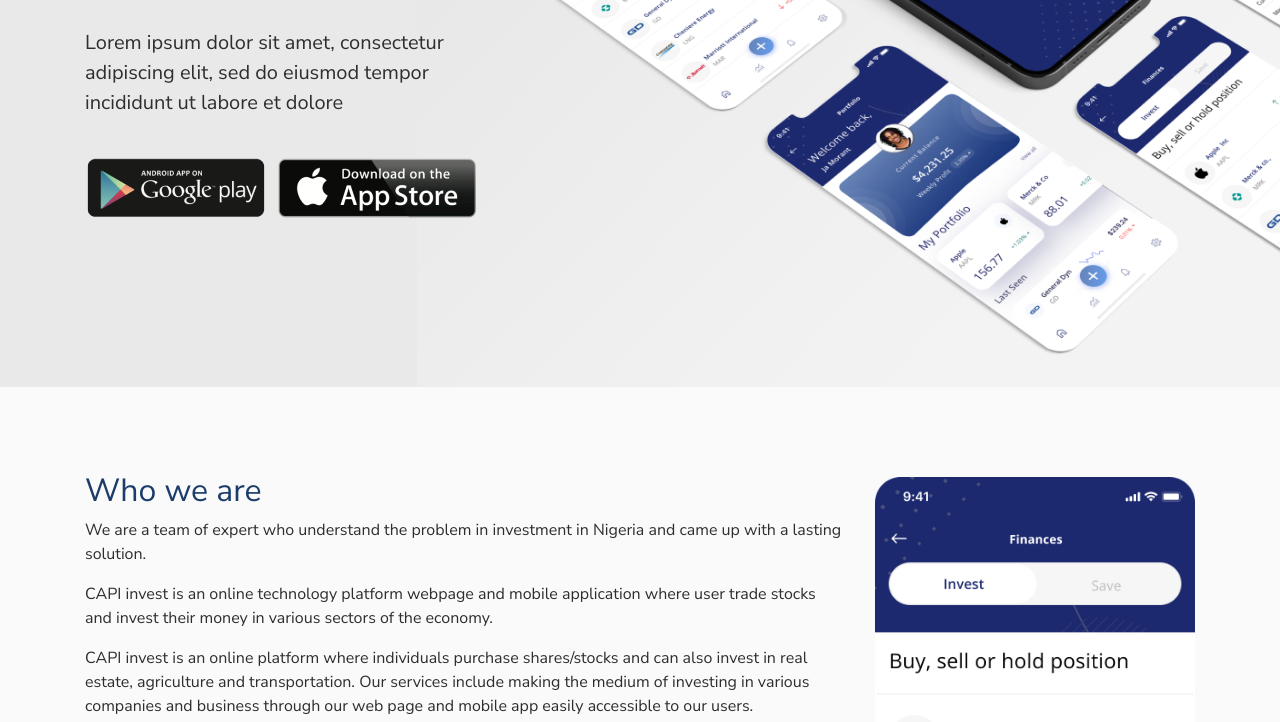
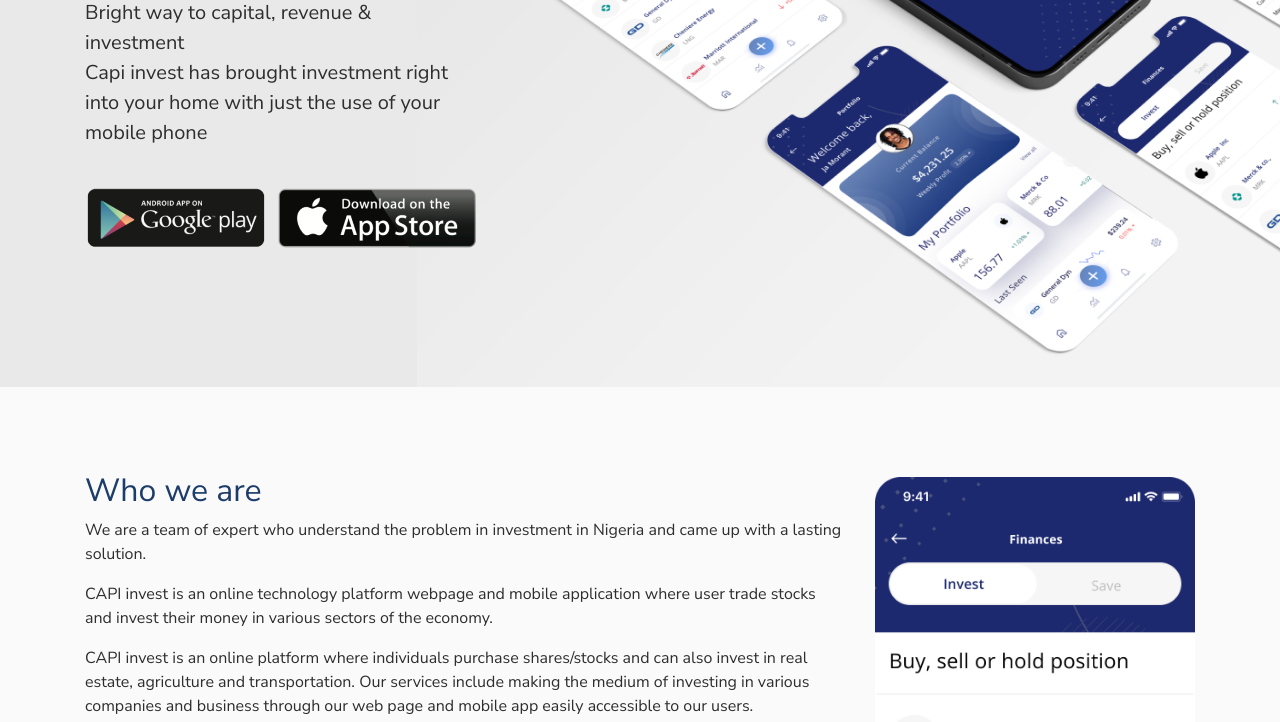
Before and after one commit to okochamoses/capiinvest, a plain HTML site: page index.html in a window 1280 px wide. Shown: the part 429-1151 px from the top of the page. Drawn offline with nearby package versions, Linux system fonts and the light colour scheme.

Commit message:
new changes

```diff
--- a/index.html
+++ b/index.html
@@ -38,8 +38,8 @@
     <div class="hero">
         <div class="hero-text">
             <div class="title">Capi Invest</div>
-            <div class="subtitle">Lorem ipsum dolor sit amet, consectetur adipiscing elit, sed do eiusmod tempor
-                incididunt ut labore et dolore</div>
+            <div class="subtitle">Bright way to capital, revenue & investment
+                <br/>Capi invest has brought investment right into your home with just the use of your mobile phone</div>
             <div class="store">
                 <img src="./images/store.png" alt="Download">
             </div>
@@ -241,7 +241,7 @@
                     </ul>
                 </div>
             </div>
-            <div class="row">
+            <!-- <div class="row">
                 <section class="py-5" style="text-align: center; width: 100%">
                     <h3 class="base">Our Sponsors</h3>
                     <div class="sponsors py-5">
@@ -249,7 +249,7 @@
                         <img src="./images/partners/total.png" alt="" srcset="">
                     </div>
                 </section>
-            </div>
+            </div> -->
         </section>
     </div>
 
```
